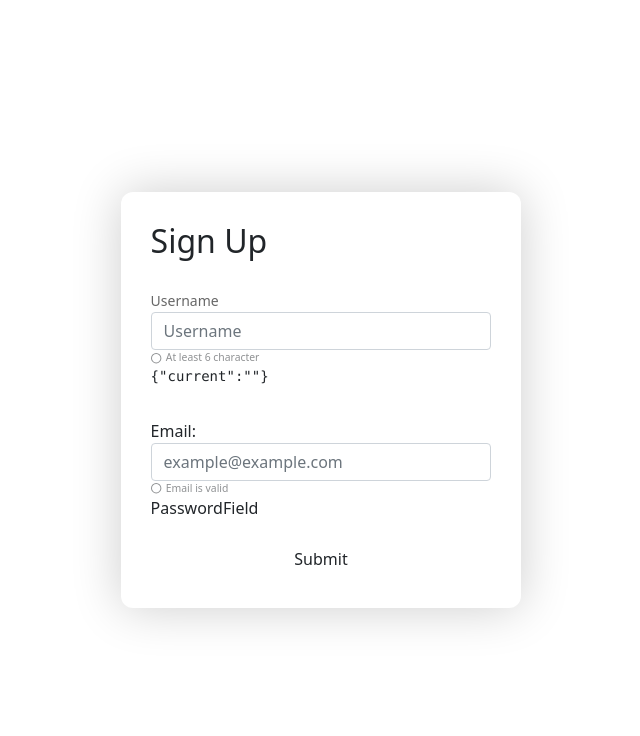
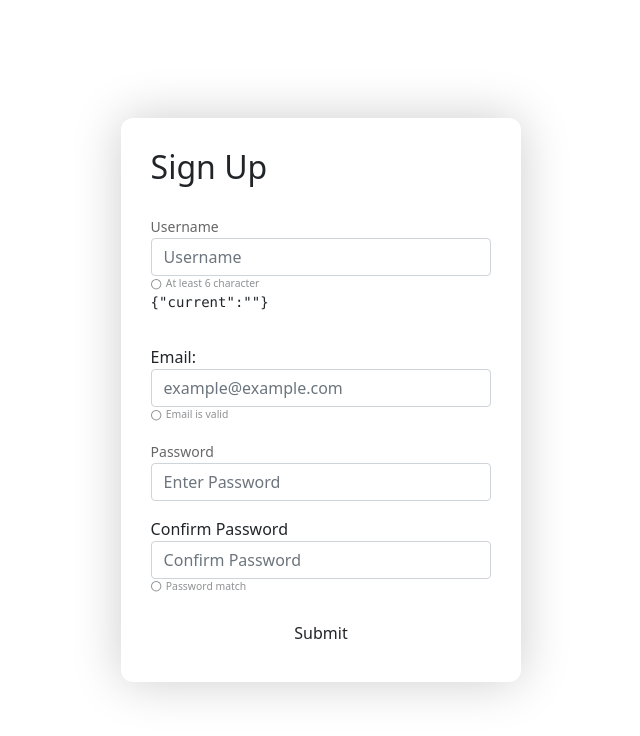
Before and after one commit to Manish994/FormSubmitReactJSX, a React (Create React App) app: page / in a window 1280 px wide. Shown: the top 736 px of the page, without its empty margins (319-959 px from the left). Built offline with nearby package versions, Linux system fonts and the light colour scheme.

Commit message:
Done ConfirmPassword...... Remaining Password Field

```diff
--- a/src/components/PasswordField.jsx
+++ b/src/components/PasswordField.jsx
@@ -1,5 +1,41 @@
-import React from "react";
+import React, { useRef } from "react";
 
-export default function PasswordField() {
-  return <div>PasswordField</div>;
+//import utility function
+import { getClassName, getIcon } from "../utilis/utils.form";
+export default function PasswordField({
+  status,
+  setStatus,
+  confirmStatus,
+  setConfirmStatus,
+}) {
+  const password = useRef("");
+  const confirmPassword = useRef("");
+  return (
+    <>
+      <div className="form_input mt-3">
+        <label htmlFor="password" className="small">
+          Password
+        </label>
+        <input
+          type="password"
+          className="form-control"
+          name="password"
+          placeholder="Enter Password"
+        />
+      </div>
+      <div className="form_input mt-3">
+        <label htmlFor="confirm-password">Confirm Password</label>
+        <input
+          type="password"
+          className="form-control"
+          placeholder="Confirm Password"
+          name="confirm-password"
+        />
+        <div className={getClassName(confirmStatus)}>
+          {getIcon(confirmStatus)}
+          <span>Password match</span>
+        </div>
+      </div>
+    </>
+  );
 }
```
